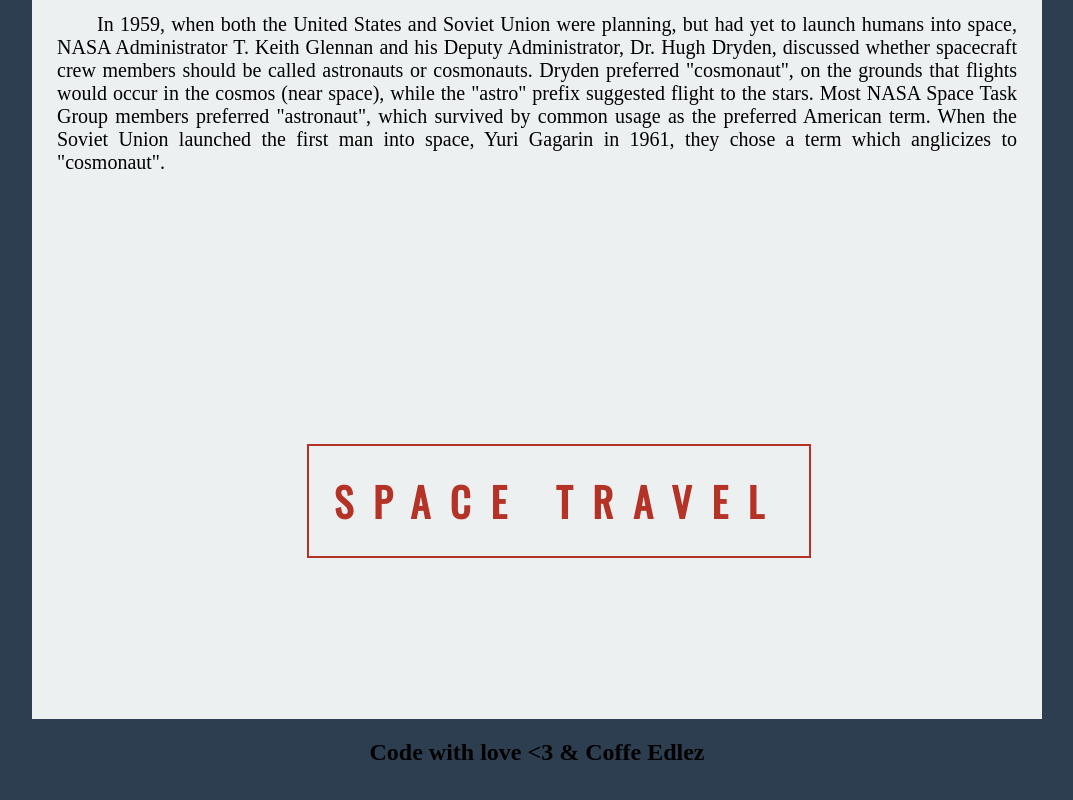
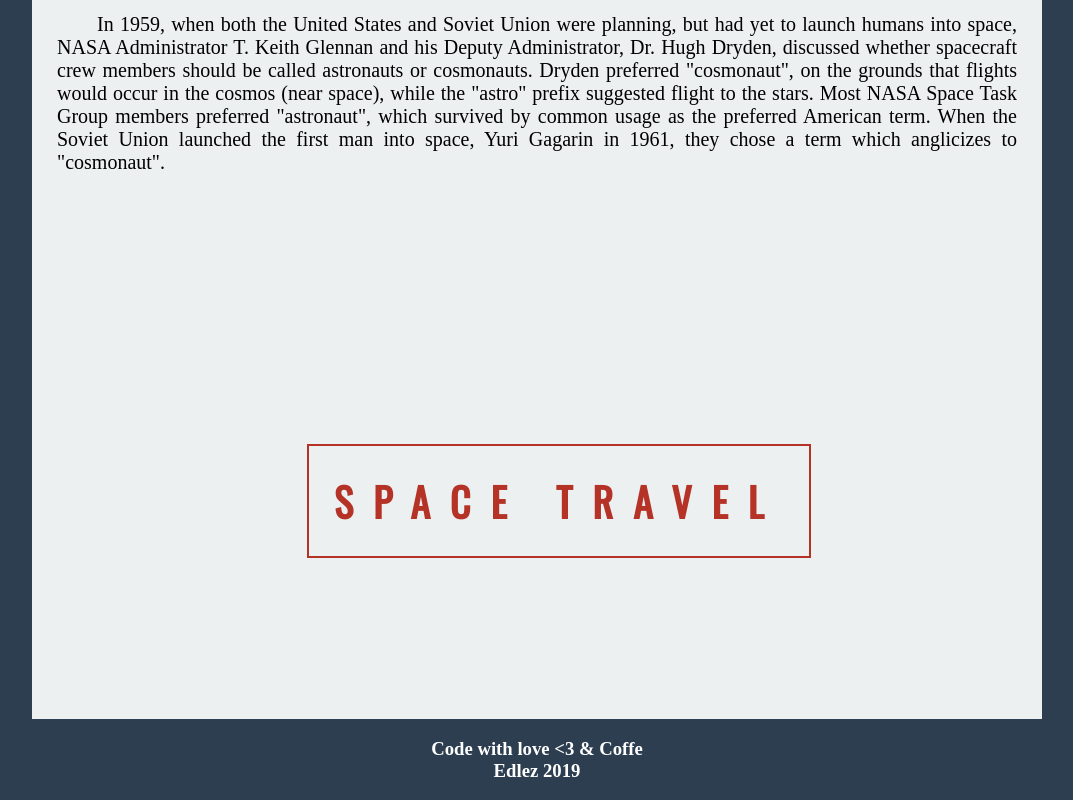
Before and after one commit to edlez/apse, a plain HTML site: page index.html in a window 1280 px wide. Shown: the part 2140-2940 px from the top of the page, without its empty margins (103-1176 px from the left). Drawn offline with nearby package versions, Linux system fonts and the light colour scheme.

Commit message:
Actualizado el footer nuevamente

```diff
--- a/index.html
+++ b/index.html
@@ -43,7 +43,7 @@
 
 	</div>
 
-	<footer><h2>Code with love <3 & Coffe  Edlez</h2></footer>
+	<footer><h3>Code with love <3 & Coffe <br>Edlez 2019</h3></footer>
 
 </body>
 </html>
--- a/style.css
+++ b/style.css
@@ -40,5 +40,5 @@ p {
 
 footer {
 	text-align: center;
-	color: :#fff;
+	color: #fff;
 }
```
